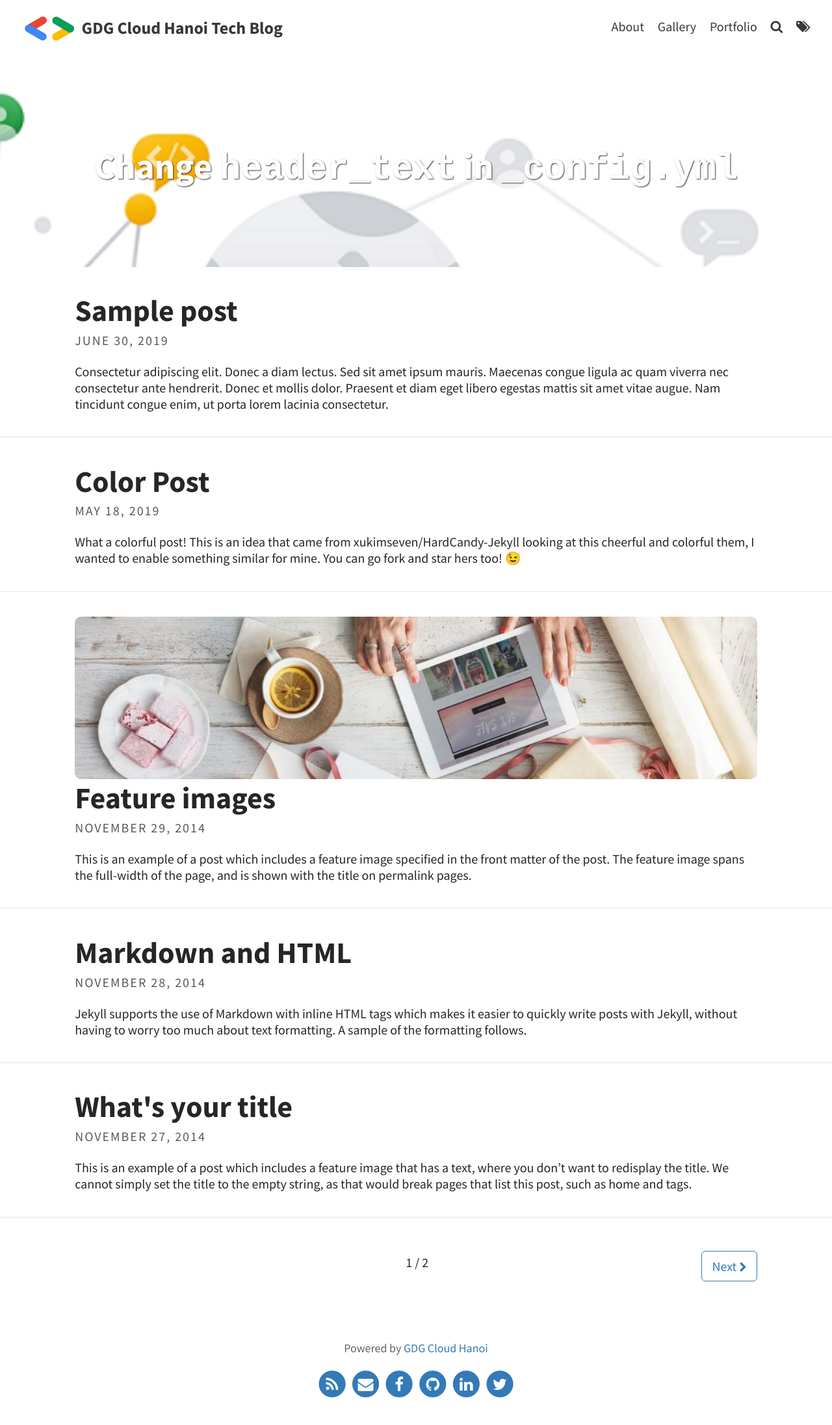
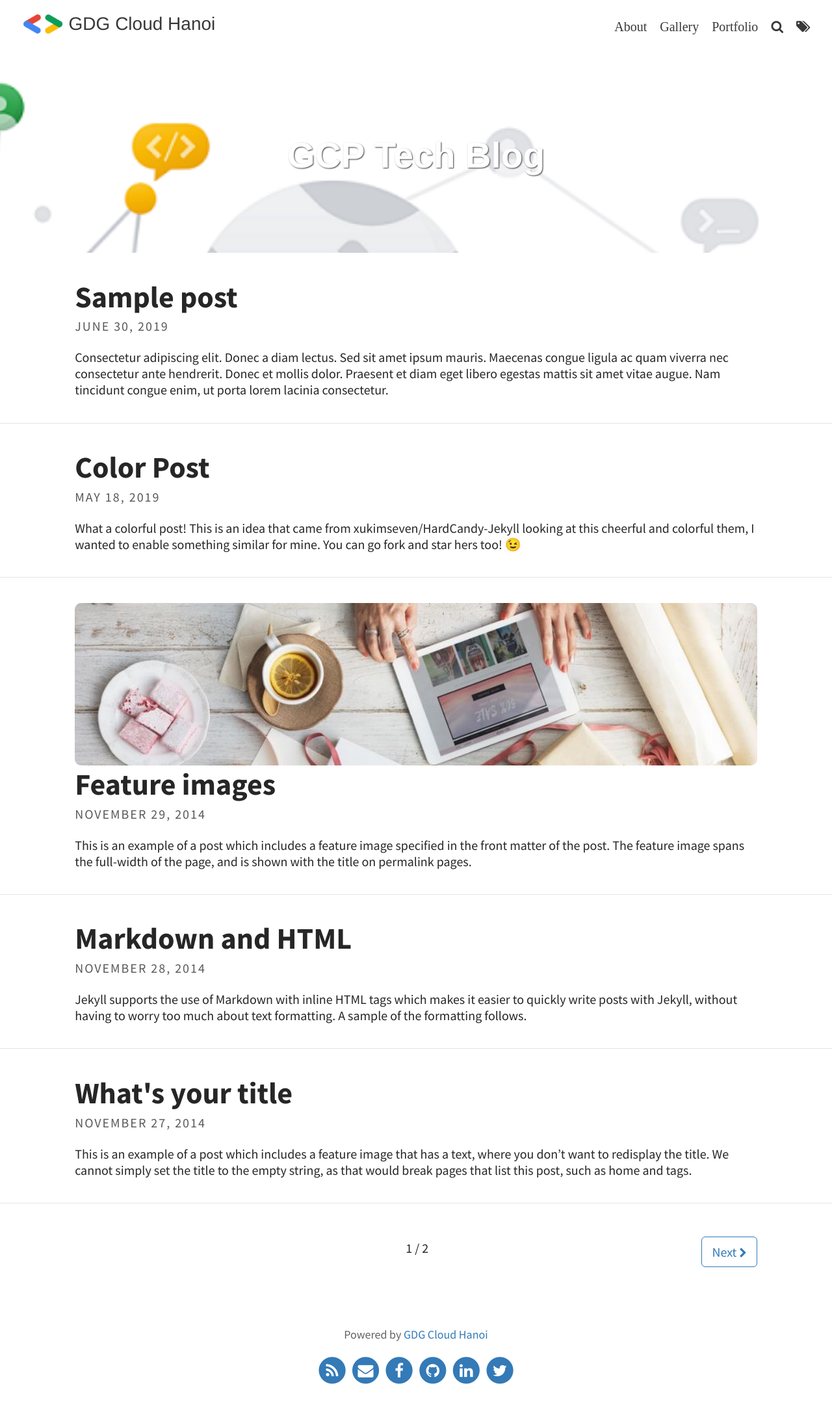
Before and after one commit to gdgcloudhanoi/gdgcloudhanoi.github.io, a Jekyll site: the page built from index.html, in a window 1280 px wide. Shown: the whole page at 65% size. Built offline with Jekyll 4.4.1, drawn with Linux system fonts in a browser that asks for light colours; the list of posts is cut into pages by our own code; after the commit the page ends 2171 px from its top, so only the background shows below that.

Commit message:
Update title, logo, categories
Signed-off-by: Nguyen Hai Truong <truongnh@fujitsu.com>

```diff
--- a/_config.yml
+++ b/_config.yml
@@ -3,13 +3,13 @@
 #url: "https://blog.gdgcloudhanoi.com"
 
 # THEME-SPECIFIC CONFIGURATION
-title: GDG Cloud Hanoi Tech Blog                                    # site's title
+title: GDG Cloud Hanoi                                    # site's title
 description: "GDG Cloud Hanoi Tech Blog"      # used by search engines
 avatar: assets/img/gdg.png                         # Empty for no avatar in navbar
 favicon: assets/favicon.ico                             # Icon displayed in the tab
 
 # Header and footer text
-# header_text: "GDG Cloud Hanoi"                                           # Change Blog header text
+header_text: "GCP Tech Blog"                                           # Change Blog header text
 header_feature_image: assets/img/pexels/gdgcloudhanoi.png
 footer_text: Powered by <a href="https://gdgcloudhanoi.com/">GDG Cloud Hanoi</a>
 
--- a/_sass/base/_variables.scss
+++ b/_sass/base/_variables.scss
@@ -1,7 +1,7 @@
 // Typography
 $font-family-main: 'Source Sans Pro', Helvetica, Arial, sans-serif;
 $font-family-headings: 'Source Sans Pro', Helvetica, Arial, sans-serif;
-$font-family-logo: 'Source Sans Pro', Helvetica, Arial, sans-serif;
+$font-family-logo: 'Google Sans', Helvetica, Arial, sans-serif;
 $font-size: 1.25em;
 
 // Padding
--- a/_sass/includes/_navbar.scss
+++ b/_sass/includes/_navbar.scss
@@ -16,6 +16,7 @@
 .site-header {
   //padding-bottom: 1%;
   padding: 2% 2% 1% 2%;
+  font-family: 'Google Sans';
   background: $brand-color;
   display: inline-block;
   float: left;
@@ -35,10 +36,10 @@
   }
 
   .avatar {
-    height: 5em;
-    width: 5em;
+    height: 4em;
+    width: 4em;
     float: left;
-    margin-top: -32px;
+    margin-top: -28.5px;
     border-radius: 0.2em;
     margin-right: 0em;
     padding: 1px 1px;
@@ -47,9 +48,10 @@
 
   .site-title {
     float: left;
-    font-weight: bold;
+    font-weight: normal;
+    margin-top:-7px;
     font-family: $font-family-logo;
-    font-size: 1.3em;
+    font-size: 1.4em;
   }
 
   nav {
```
